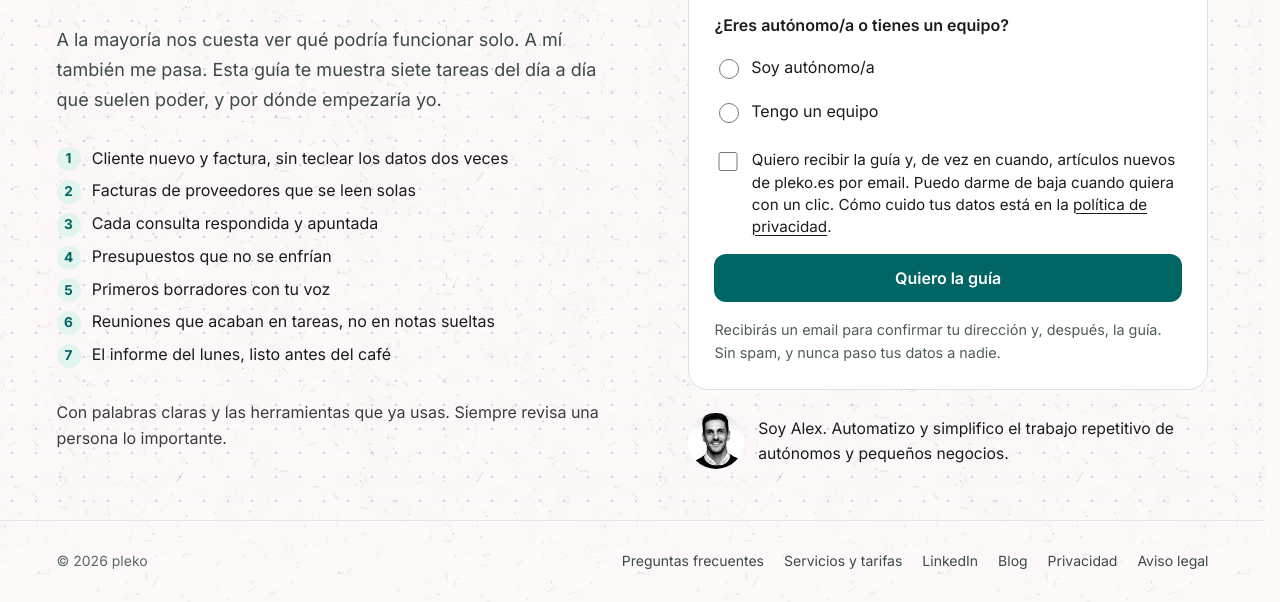
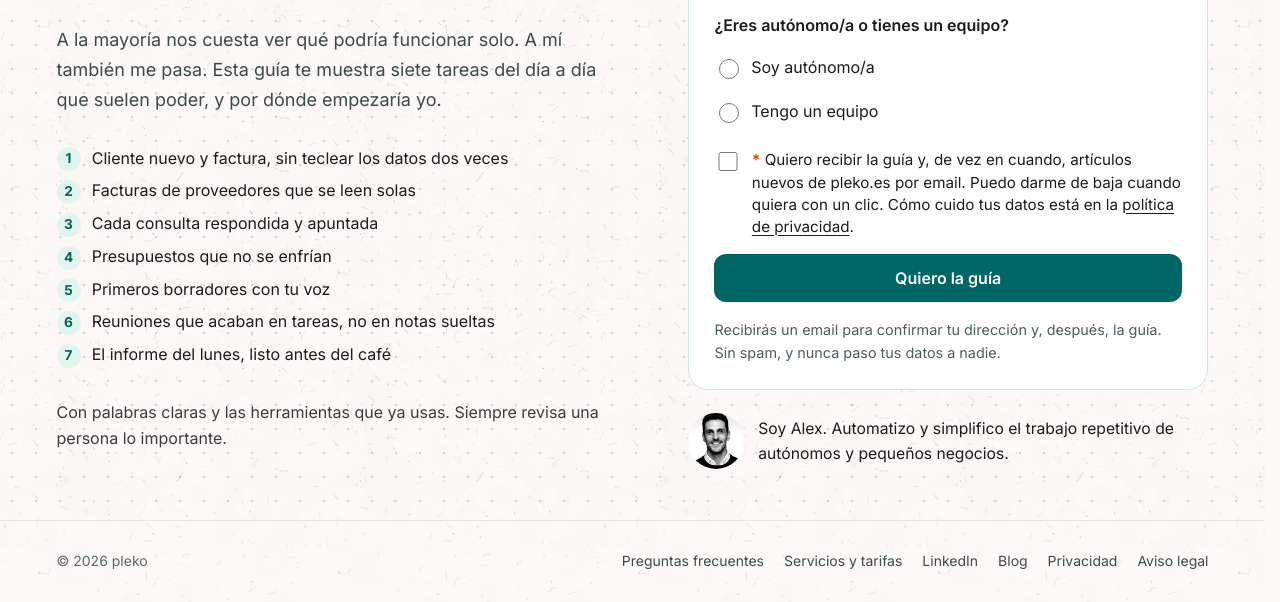
Before and after one commit to areizos/pleko-web, a plain HTML site: page guia-7-hilos/index.html in a window 1280 px wide. Shown: the part 332-934 px from the top of the page. Drawn offline with Linux system fonts and the light colour scheme.

Commit message:
Guide form: asterisk on the required consent tick (#29)
Claude-Session: https://claude.ai/code/session_01UCx3vNjCCAva1voMh48TG4

Co-authored-by: Claude <noreply@anthropic.com>

```diff
--- a/guia-7-hilos/index.html
+++ b/guia-7-hilos/index.html
@@ -61,6 +61,7 @@
     .gd-radio input, .gd-consent input { width: 1.2rem; height: 1.2rem; accent-color: var(--color-primary); flex: none; }
     .gd-consent { display: flex; gap: .7rem; align-items: flex-start; font-size: .95rem; line-height: 1.45; cursor: pointer; }
     .gd-consent input { margin-top: .15rem; }
+    .gd-req { color: #CC5500; font-weight: 700; text-decoration: none; }
     .gd-small { margin: 0; font-size: .9rem; color: #4d5d5b; }
     .gd-err { margin: 0; padding: .7rem .9rem; border-radius: .6rem; background: #fdecea; color: #7a1f14; display: none; }
     .gd-err.is-on { display: block; }
@@ -133,7 +134,7 @@
               <label class="gd-radio"><input type="radio" name="SEGMENTO" value="1" required /> Soy autónomo/a</label>
               <label class="gd-radio"><input type="radio" name="SEGMENTO" value="2" required /> Tengo un equipo</label>
             </fieldset>
-            <label class="gd-consent"><input type="checkbox" name="consent" value="yes" required /> <span>Quiero recibir la guía y, de vez en cuando, artículos nuevos de pleko.es por email. Puedo darme de baja cuando quiera con un clic. Cómo cuido tus datos está en la <a href="/privacidad/">política de privacidad</a>.</span></label>
+            <label class="gd-consent"><input type="checkbox" name="consent" value="yes" required /> <span><abbr class="gd-req" title="Obligatorio">*</abbr> Quiero recibir la guía y, de vez en cuando, artículos nuevos de pleko.es por email. Puedo darme de baja cuando quiera con un clic. Cómo cuido tus datos está en la <a href="/privacidad/">política de privacidad</a>.</span></label>
             <div class="gd-hp" aria-hidden="true"><input type="text" name="email_address_check" value="" tabindex="-1" autocomplete="off" /></div>
             <input type="hidden" name="locale" value="es" />
             <p class="gd-err" id="guide-err" role="alert">No he podido enviarlo. Inténtalo de nuevo o escríbeme a alex@pleko.es.</p>
```
Also changed, not shown: en/7-loose-threads-guide/index.html (+2 -1 lines).
